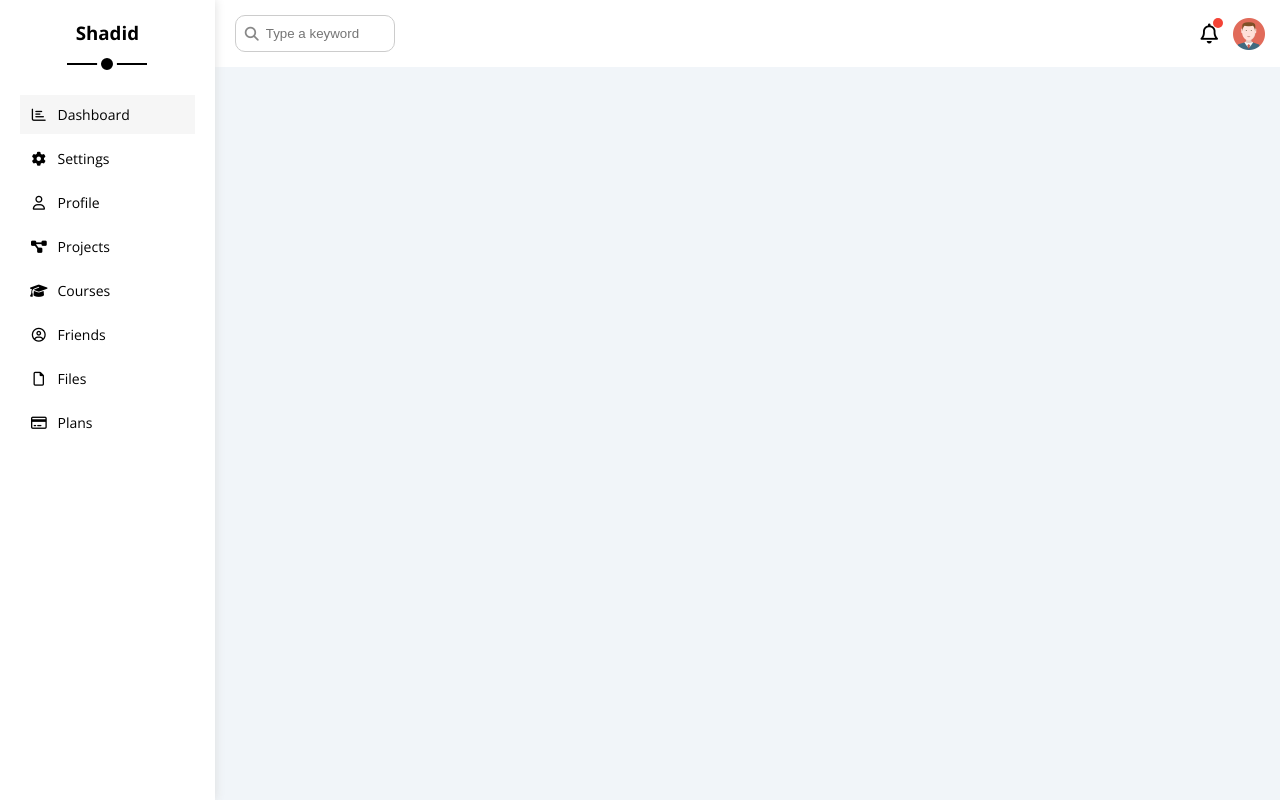
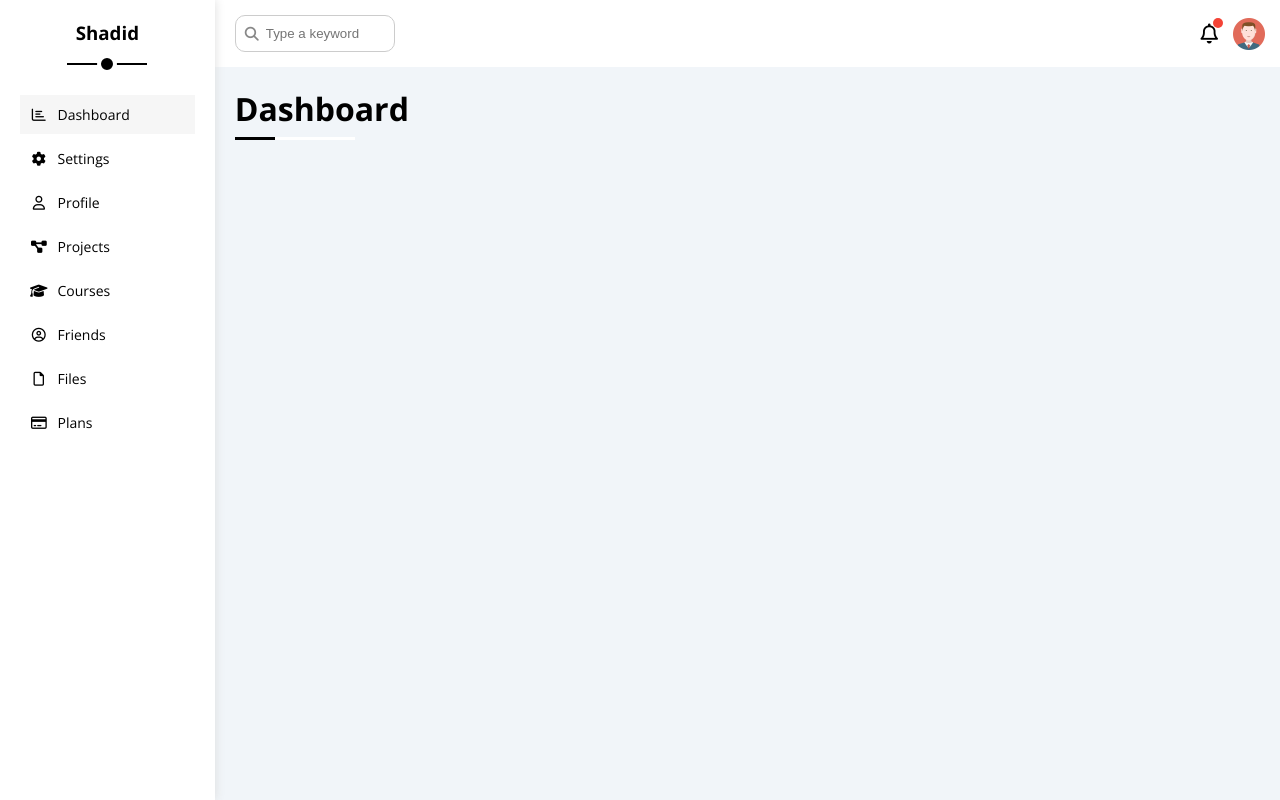
Before and after one commit to MohammadShaded/ShadidWebsite, a plain HTML site: page index.html in a window 1280 px wide. Drawn offline with nearby package versions, Linux system fonts and the light colour scheme.

Commit message:
#05 - Create Page Heading And Scrollbar

```diff
--- a/css/master.css
+++ b/css/master.css
@@ -34,6 +34,21 @@ ul {
     padding: 0;
 }
 
+::-webkit-scrollbar{
+    width: 15px;
+}
+
+::-webkit-scrollbar-track {
+    background-color: white;
+}
+
+::-webkit-scrollbar-thumb{
+    background-color: var(--blue-color);
+}
+
+::-webkit-scrollbar-thumb:hover {
+    background-color: var(--blue-alt-color);
+}
 /* Start Sidebar  */
 .sidebar {
     width: 250px;
@@ -147,4 +162,26 @@ margin-bottom: 50px;
     margin-left: 15px;
 }
 
+.page h1 {
+    margin: 20px 20px 40px;
+}
+
+.page h1::before,
+.page h1::after {
+    content: "";
+    height: 3px;
+    position: absolute;
+    bottom:-10px;
+    left: 0;
+}
+
+.page h1::before {
+    background-color: white;
+    width: 120px;
+}
+
+.page h1::after {
+    background-color: black;
+    width: 40px;
+}
 /* End Content  */
--- a/index.html
+++ b/index.html
@@ -80,6 +80,7 @@
                 </div>
             </div>
             <!-- End Head -->
+            <h1 class="p-relative">Dashboard</h1>
         </div>
     </div>
 </body>
```
